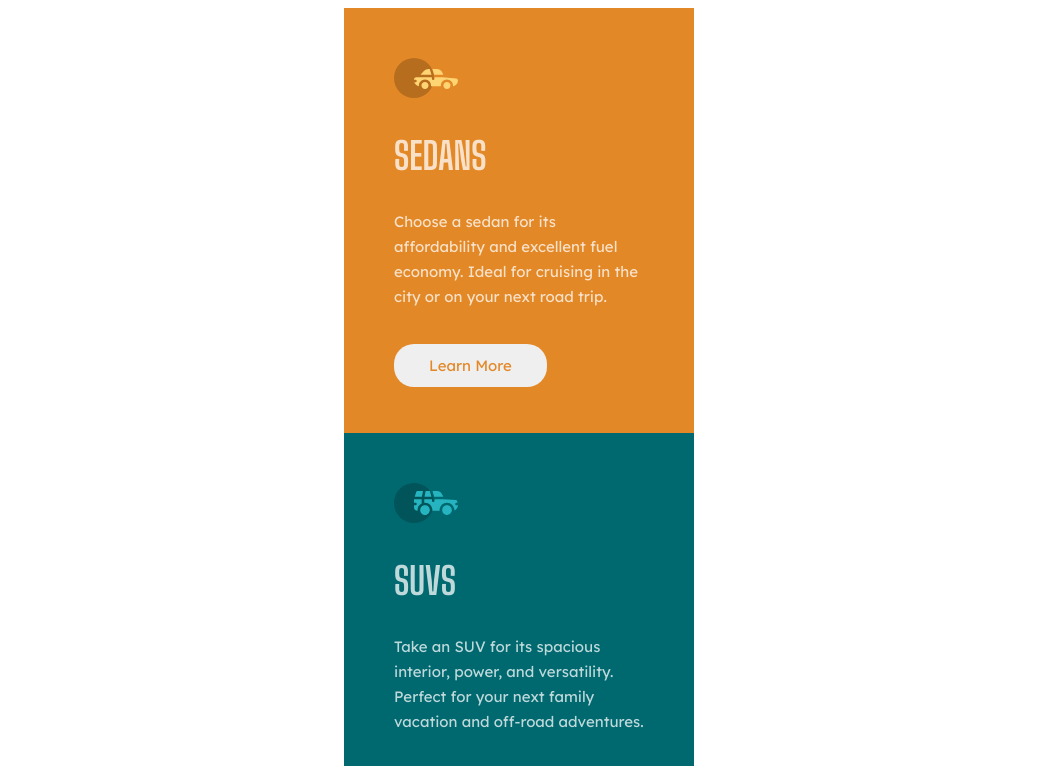
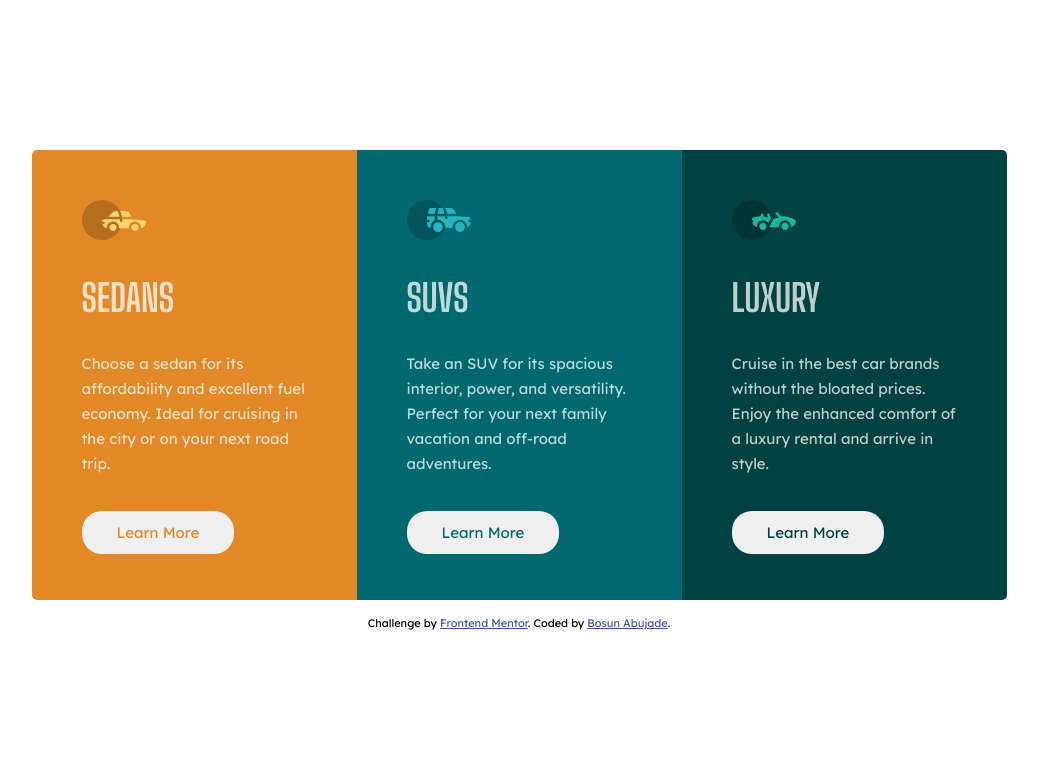
Before and after one commit to bosunabujade/3-column-preview-card-componet, a plain HTML site: page index.html in a window 1536 px wide. Shown: the top 766 px of the page, without its empty margins (249-1287 px from the left). Drawn offline with Linux system fonts and the light colour scheme.

Commit message:
Added the responsive css styles as well as html classes and tags

```diff
--- a/css/main.css
+++ b/css/main.css
@@ -10,8 +10,6 @@ body {
 }
 
 section {
-    height: 325px;
-    width: 250px;
     padding: 50px;
     margin: 0 auto;
 }
@@ -85,3 +83,48 @@ text-align: center;
 .attribution a {
 color: hsl(228, 45%, 44%);
 }
+.attribution p {
+    color: black;
+}
+
+/*----------------------- Mobile Styles --------------------------*/
+.sedans {
+    border-top-left-radius: 5px;
+    border-top-right-radius: 5px;
+}
+.luxury {
+    border-bottom-left-radius: 5px;
+    border-bottom-right-radius: 5px;
+
+}
+section {
+    height: 350px;
+    width: 225px;
+}
+
+/*----------------------- Desktop Styles --------------------------*/
+@media only screen and (min-width:1440px) {
+    .container {
+        display: flex;
+        flex-flow: row nowrap ;
+        justify-content: center;
+        width: 1200px;
+        margin: 0 auto;
+        margin-top: 150px;
+    }
+    section {
+        margin: 0;
+    }
+
+    .sedans {
+        border-top-left-radius: 5px;
+        border-top-right-radius: 0;
+        border-bottom-left-radius: 5px;
+    }
+    .luxury {
+        border-bottom-left-radius: 0px;
+        border-bottom-right-radius: 5px;
+        border-top-right-radius: 5px;
+
+    }
+}
--- a/index.html
+++ b/index.html
@@ -12,7 +12,7 @@
  <link href="https://fonts.googleapis.com/css2?family=Lexend+Deca&display=swap" rel="stylesheet">
 </head>
 <body>
-  <div>
+  <div class="container">
 
     <section class="sedans">
       <img src="img/icon-sedans.svg" alt="sedans icon">
@@ -40,8 +40,9 @@
 
 </div>
   <div class="attribution">
-    Challenge by <a href="https://www.frontendmentor.io?ref=challenge" target="_blank">Frontend Mentor</a>.
-    Coded by <a href="#">Bosun Abujade</a>.
+    <p>Challenge by <a href="https://www.frontendmentor.io?ref=challenge" target="_blank">Frontend Mentor</a>.
+    Coded by <a href="#">Bosun Abujade</a>.</p>
   </div>
+
 </body>
 </html>
```
